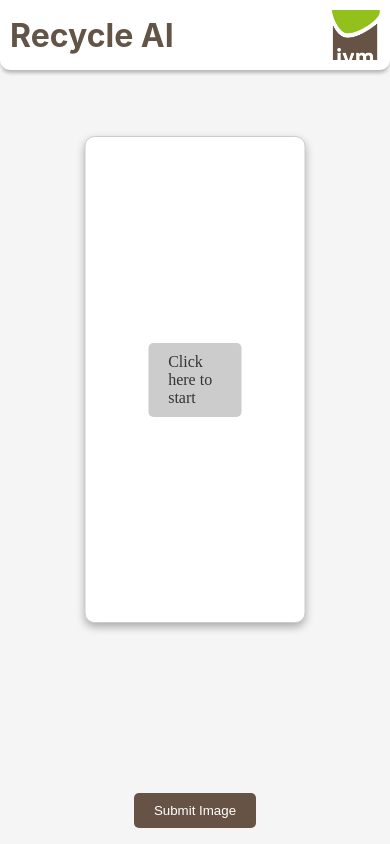
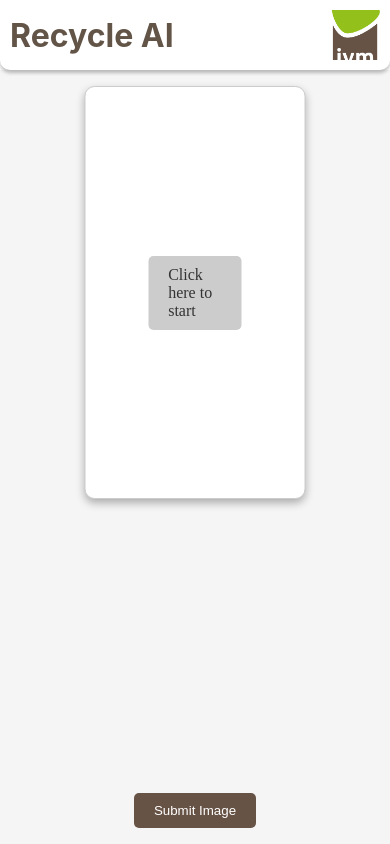
Before and after one commit to RamanTheDeveloper/Hyperautomation, a React Native app in the folder Frontend/: screen / in a window 390 px wide. Built offline with nearby package versions, Linux system fonts and the light colour scheme.

Commit message:
Fix selected image disproportions

```diff
--- a/Frontend/App.tsx
+++ b/Frontend/App.tsx
@@ -73,7 +73,6 @@ export default function App() {
     </View>
   );
 }
-
 const styles = StyleSheet.create({
   container: {
     flex: 1,
--- a/Frontend/components/CameraComponent.web.tsx
+++ b/Frontend/components/CameraComponent.web.tsx
@@ -28,15 +28,15 @@ const CameraComponent: React.FC<CameraComponentProps> = ({ onSubmit }) => {
   return (
     <div style={{
         width: '50%',
-        height: '60%',
+        height: '50%',
         display: 'flex',
         flexDirection: 'column',
-        alignItems: 'center',
-        justifyContent: 'center',
+        alignItems: 'stretch',
+        justifyContent: 'flex-start',
         border: '1px solid #ccc',
         borderRadius: '10px',
         position: 'relative',
-        top: '50px',
+        top: '10',
         left: '50%',
         transform: 'translateX(-50%)',
         backgroundColor: 'white',
@@ -55,9 +55,9 @@ const CameraComponent: React.FC<CameraComponentProps> = ({ onSubmit }) => {
           <FaTrash />
         </button>
       )}
-      <div style={{ width: '100%', display: 'flex', flexDirection: 'column', justifyContent: 'center', alignItems: 'center', flexGrow: 1 }}>
+      <div style={{ width: '100%', display: 'flex', flexDirection: 'column', justifyContent: 'center', alignItems: 'center', flexGrow: 1, overflow: 'hidden' }}>
         {selectedImage ? (
-          <img src={selectedImage} alt="Selected" style={{ maxWidth: '50%', maxHeight: '50%', objectFit: 'contain' }} />
+          <img src={selectedImage} alt="Selected" style={{ maxWidth: '100%', maxHeight: '100%', objectFit: 'contain' }} />
         ) : (
           <label htmlFor="fileInput" style={{
             padding: '10px 20px',
@@ -65,11 +65,11 @@ const CameraComponent: React.FC<CameraComponentProps> = ({ onSubmit }) => {
             backgroundColor: '#ccc',
             color: '#333',
             cursor: 'pointer',
-            display: 'flex', // Ensures the label acts as a flex container
-            justifyContent: 'center', // Centers text horizontally in the label
-            alignItems: 'center', // Centers text vertically in the label
-            width: '30%', // Adjust the width as per your design requirement
-            height: 'auto' // Ensures the label does not take full height
+            display: 'flex',
+            justifyContent: 'center',
+            alignItems: 'center',
+            width: '30%',
+            height: 'auto'
           }}>
             Click here to start
           </label>
```
